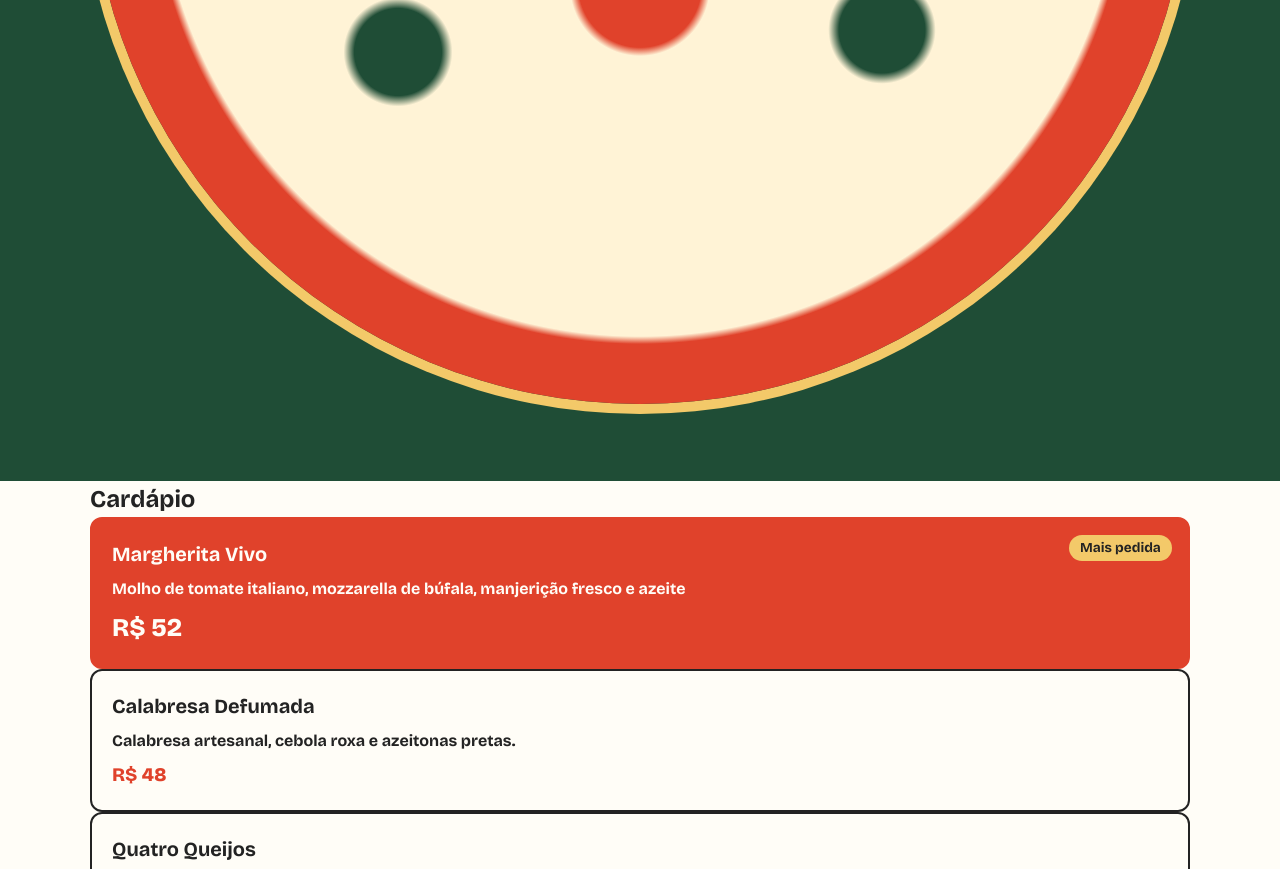
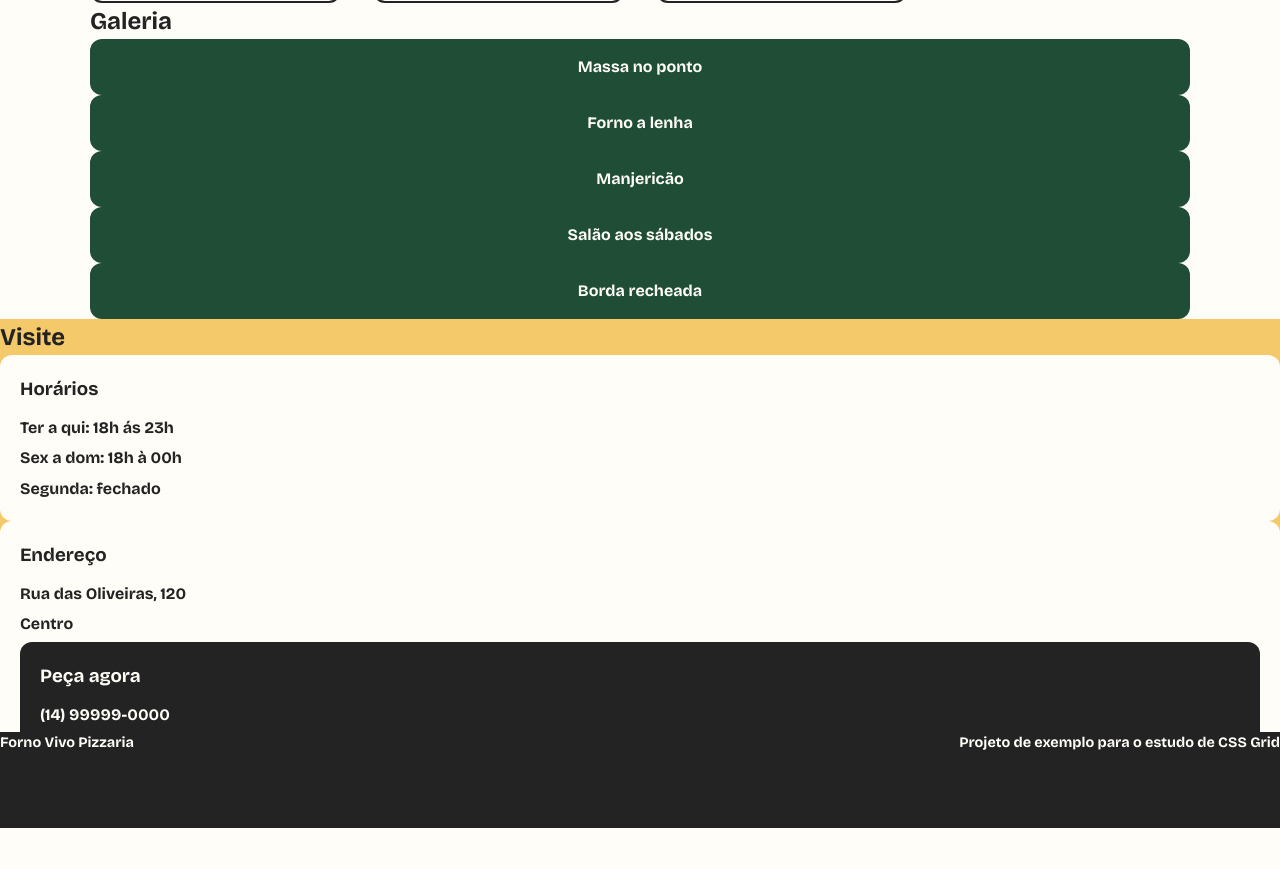
Before and after one commit to isa1512112010/AMS, a plain HTML site: page PW1/grid/index.html in a window 1280 px wide. Shown: the part 1061-1930 px from the top of the page. After the commit the page ends 1889 px from the top, so only its background shows below. Drawn offline with nearby package versions, Linux system fonts and the light colour scheme.

Commit message:
Add files via upload

```diff
--- a/PW1/grid/CSS/style.css
+++ b/PW1/grid/CSS/style.css
@@ -7,9 +7,9 @@
     --espaco: clamp(1rem, 3vw, 2rem);
 }
 
-*,*::before, *::after {box-sizing: border-box; margin: 0; }
+*,*::before, *::after { box-sizing: border-box; margin: 0; }
 
-body{
+body {
     font-family: "bricolage Grotesque", system-ui, sans-serif;
     color: var(--carvao);
     background: var(--branco);
@@ -22,21 +22,21 @@ body {
     display: grid;
     grid-template-columns: 1fr min(1100px, 100% - 2 * var(--espaco)) 1fr;
     grid-template-areas:
-    "topo    topo      topo"
-    "hero    hero      hero"
-    ".       cardapio  ."
-    ".       galeria   ."
-    "visite  visite    visite"
-    "rodape  rodape    rodape";
+    "topo     topo     topo"
+    "hero     hero     hero"
+    ".        cardapio ."
+    ".        galeria  ."
+    "visite   visite   visite"
+    "rodape   rodape   rodape";
     row-gap: clamn(3rem, 8vw, 6rem);
 }
 
-.topo        { grid-area: topo;}
-.hero        { grid-area: hero;}
-.cardapio    { grid-area: cardapio;}
-.galeria     { grid-area: galeria;}
-.visite      { grid-area: visite;}
-.rodape      { grid-area: rodape;}
+.topo       { grid-area: topo; }
+.hero       { grid-area: hero; }
+.cardapio   { grid-area: cardapio; }
+.galeria    { grid-area: galeria; }
+.visite     { grid-area: visite; }
+.rodape     { grid-area: rodape; }
 
 .topo {
     display: grid;
@@ -46,7 +46,7 @@ body {
     color: var(--branco);
 }
 
-.logo{
+.logo {
     font-weight: 800;
     font-size: 1.4rem;
     text-decoration: none;
@@ -58,12 +58,12 @@ body {
     justify-content: end;
     gap: var(--espaco);
 }
-.nav a {text-decoration: none; font-weight: 700;}
-.nav a {color: var(--massa);}
+.nav a {text-decoration: none; font-weight: 700; }
+.nav a {color: var(--massa); }
 
 .hero {
     display: grid;
-    grid-template-columns: 3fr, 2fr;
+    grid-template-columns: 3fr 2fr;
     align-items: center;
     gap: var(--espaco);
     padding: clamp(2rem, 6vw, 5rem) max(var(--espaco), calc((100% - 1100px) / 2));
@@ -79,32 +79,33 @@ body {
     font-weight: 800;
     margin-bottom: 1rem;
 }
-.hero p {max-width: 45ch; margin-bottom: 1.5;}
+.hero p {max-width: 45ch; margin-bottom: 1.5; }
 
 .hero__pizza {
     aspect-ratio: 1;
     border-radius: 50%;
-    background:
-    radial-gradient(circle at 30% 35%, var(--tomate) 0 7%, transparent 8%),
+    background: radial-gradient(circle at 30% 35%, var(--tomate) 0 7%, transparent 8%),
     radial-gradient(circle at 65% 30%, var(--tomate) 0 7%,     transparent 8%),
     radial-gradient(circle at 50% 62%, var(--tomate) 0 7%,     transparent 8%),
-    radial-gradient(circle at 28% 68%, var(--manjericao) 0 4%, transparent 5%),
-    radial-gradient(circle at 72% 66%, var(--manjericao) 0 4%, transparent 5%),
-    radial-gradient(circle, #fff3d6 0 62%, var(--tomate) 63% 82%, var(--massa) 83%);
+    radial-gradient(circle at 28% 68%, var(--tomate) 0 4%, transparent 5%),
+    radial-gradient(circle at 72% 66%, var(--manjericao) 0 4% transparent 5%)
+    radial-gradient(circle at #fff3d6  0 62%, var(--tomate) 63% 82%, var(--massa) 83%);
     box-shadow: 0 0 0 10px var(--massa);
 }
 
-.titulo-secao {
+.titulo__secao {
     font-size: clamp(1.6rem, 4vw, 2.4rem);
     font-weight: 800;
     margin-bottom: 1.5rem;
     color: var(--manjericao);
 }
-.cardapio_lista {
+
+.cardapio__lista {
     display: grid;
     grid-template-columns: repeat(auto-fit, minmax(240px, 1fr));
     gap: var(--espaco);
 }
+
 .item {
     display: grid;
     grid-template-rows: auto 1fr auto;
@@ -116,7 +117,7 @@ body {
 }
 
 .item h3 { font-size: 1.25rem; }
-.preco { font-weight: 800; color: var(--tomate); font-size: 1.2rem; }
+.preco {font-weight: 800; color: var(--tomate); font-size: 1.2rem; }
 
 .item--destaque {
     grid-column: span 2;
@@ -124,7 +125,8 @@ body {
     border-color: var(--tomate);
     color: var(--branco);
 }
-.item--destaque .preco { color: var(--branco); font-size: 1.6rem;}
+
+.item--destaque .preco {color: var(--branco); font-size: 1.6rem;}
 
 .selo {
     position: absolute;
@@ -136,8 +138,7 @@ body {
     padding: 0.2rem 0.7rem;
     border-radius: 999px;
 }
-
-@media (max-width: 570px) {
+@media(max-width: 560px) {
     .item--destaque {grid-column: auto;}
 }
 
@@ -148,7 +149,6 @@ body {
     grid-auto-flow: dense;
     gap: var(--espaco);
 }
-
 .foto {
     display: grid;
     place-items: center;
@@ -160,9 +160,73 @@ body {
     background: var(--manjericao);
 }
 
-.foto:nth-child(2) {background: var(--tomate);}
-.foto:nth-child(3) {background: var(--carvao);}
-.foto:nth-child(4) {background: var(--massa); color: var(--carvao);}
+foto:nth-child(2) {background: var(--tomate);}
+foto:nth-child(3) {background: var(--carvao);}
+foto:nth-child(4) {background: var(--massa); color: var(--carvao);}
 
-.foto--grande {grid-column: span 2; grid-row: span 2; font-size: 1.6rem;}
+.foto--grade {grid-column: span 2; grid-row: span 2; font-size: 1.6rem;}
 .foto--larga {grid-column: span 2;}
+
+@media(max-width: 700px){
+    .galeria__grade {grid-template-columns: repeat(2, 1fr);}
+    .foto--grade {grid-column: span 2;}
+}
+
+.visite {
+    background: var(--massa);
+    padding: clamp(2rem, 6vw, 4rem)max(var(--espaco),calc((100% = 1100px)/2));
+}
+
+.visite__grade {
+    display: grid;
+    grid-template-columns: repeat(1, 1fr);
+    gap: var(--espaco);
+}
+
+.caixa {
+    display: grid;
+    align-content: start;
+    gap: 0.4rem;
+    padding: 1.25rem;
+    background: var(--branco);
+    border-radius: 12px;
+}
+.caixa h3 {margin-bottom: 0.4rem;}
+.caixa--cta {background: var(--carvao); color: var(--branco)}
+
+@media (max-width: 800px) {
+    .visite__grade {grid-template-columns: 1fr;}
+}
+
+.rodape {
+    display: grid;
+    grid-template-columns: 1fr auto;
+    gap: var(--espaco);
+    padding: 1,5rem var(--espaco);
+    margin-top: -6rem;
+    background: var(--carvao);
+    color: var(--branco);
+    font-size: 0.9rem;
+}
+
+@media (max-width: 600px) {
+    .rodape {grid-template-columns: 1fr,}
+}
+
+.botao {
+    display: inline-block;
+    padding: 0.7rem 1.4rem;
+    background: var(--tomate);
+    color: var(--branco);
+    font-weight: 700;
+    text-decoration: none;
+    border-radius: 999px;
+}
+.botao--claro {background: var(--massa); color: var(--carvao); margin-top: 0.5rem; text-align: center;}
+.botao:hover {filter: brightness(1.1);}
+a:focus-visible {outline: 3px solid var(--massa); outline-offset: 3px;}
+
+@media(max-width: 700px) {
+    .hero{grid-template-columns: 1fr;}
+    .hero__pizza {width: min(70%, 280px);justify-self: center;}
+}
```
